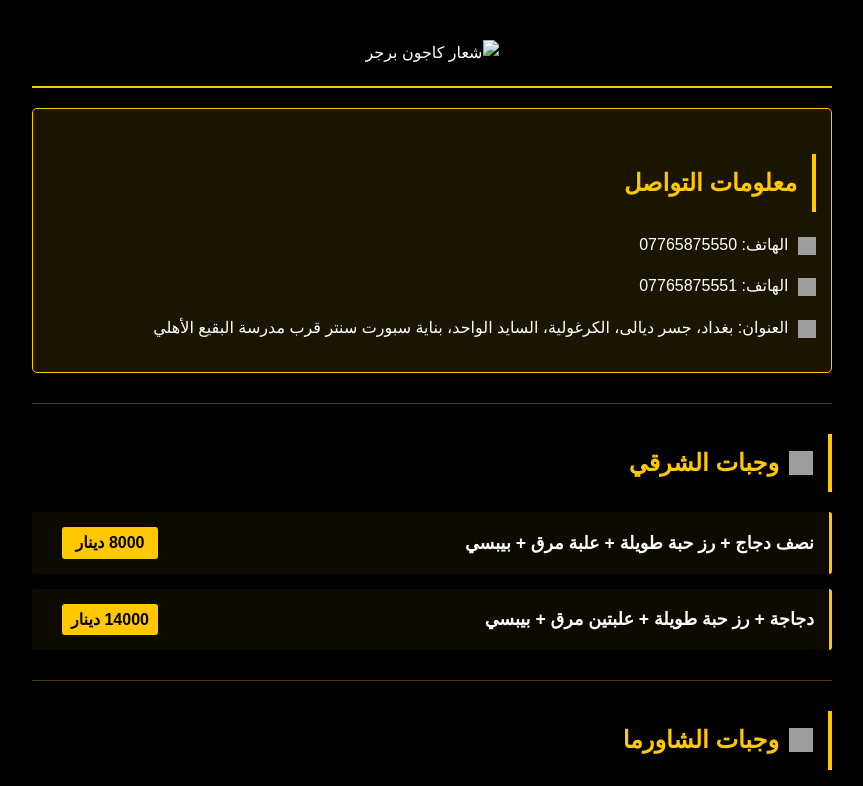
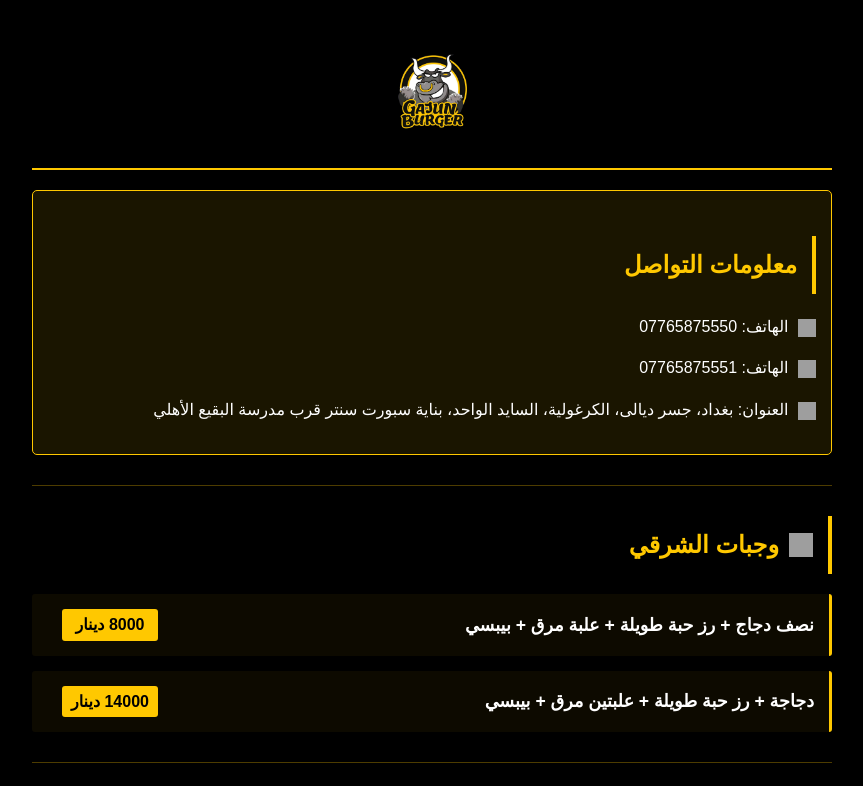
Before and after one commit to gajunburger/menu, a plain HTML site: page index.html in a window 1280 px wide. Shown: the top 786 px of the page, without its empty margins (208-1071 px from the left). Drawn offline with Linux system fonts and the light colour scheme; grey boxes are pictures that could not be loaded.

Commit message:
Update index.html

```diff
--- a/index.html
+++ b/index.html
@@ -137,7 +137,7 @@
 <body>
     <div class="container">
         <header>
-            <img src="images/logo.png" alt="شعار كاجون برجر" class="logo">
+            <img src="images/logo.jpg" alt="شعار كاجون برجر" class="logo">
         </header>
 
         <div class="contact-info">
```
